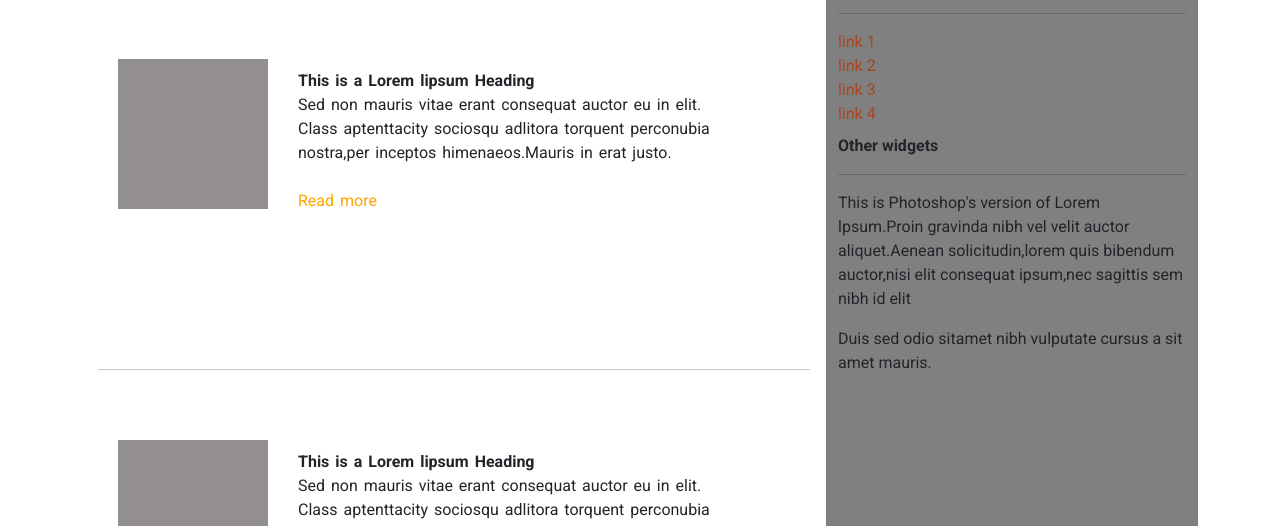
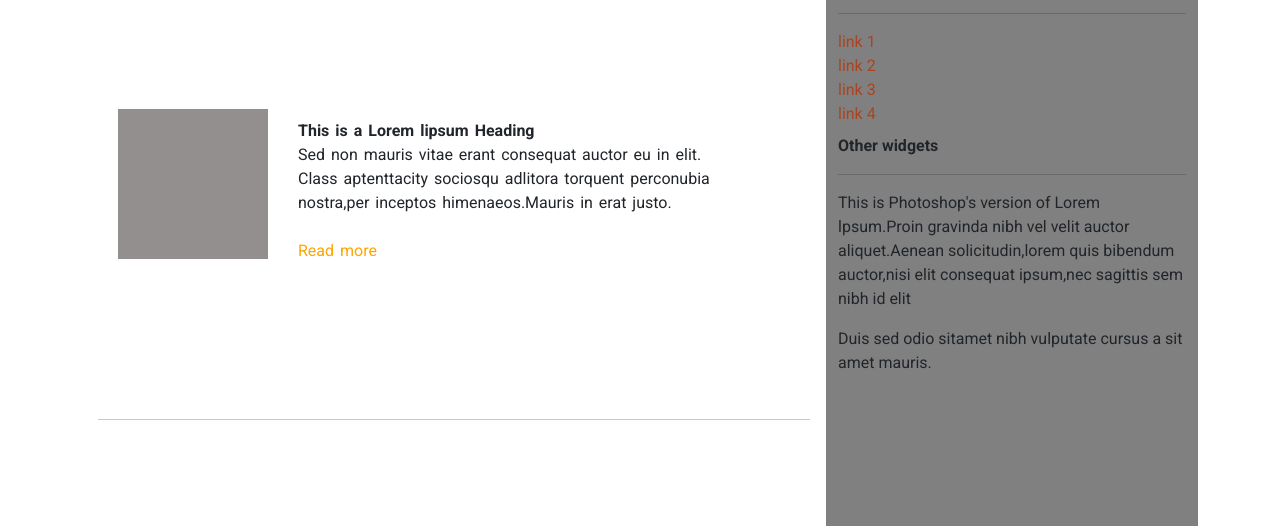
Before and after one commit to safeelanasreen/1b-bootstrap, a plain HTML site: page index.html in a window 1280 px wide. Shown: the part 213-739 px from the top of the page. Drawn offline with Linux system fonts and the light colour scheme.

Commit message:
Update style.css

```diff
--- a/style.css
+++ b/style.css
@@ -24,14 +24,14 @@
     background-color: rgb(77, 75, 75);
 }
 .row{
-    height:1300px;
+    height:1500px;
 }
 .box{
 
     background-color: rgb(148, 143, 143);
     width:150px;
     height:150px;
-    margin-top:70px;
+    margin-top:120px;
     margin-left:20px;
 }
 .description{
```
